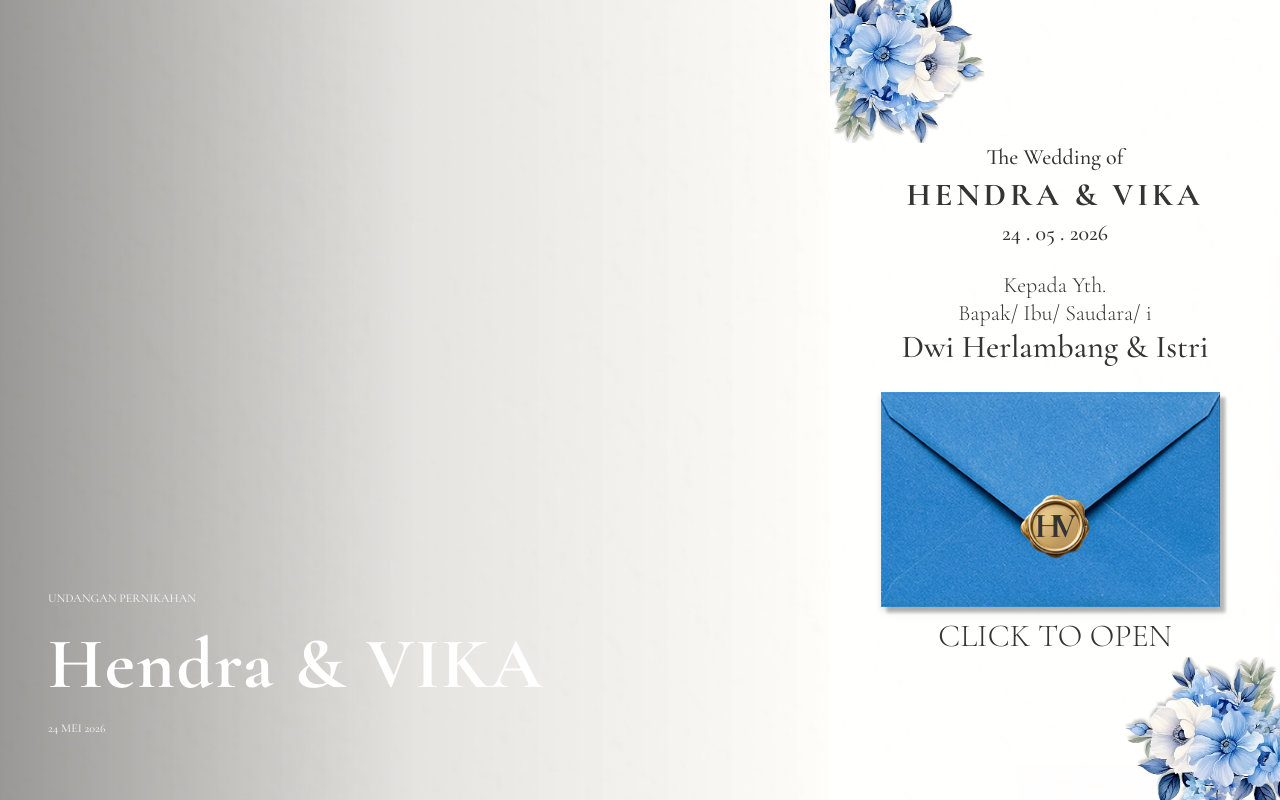
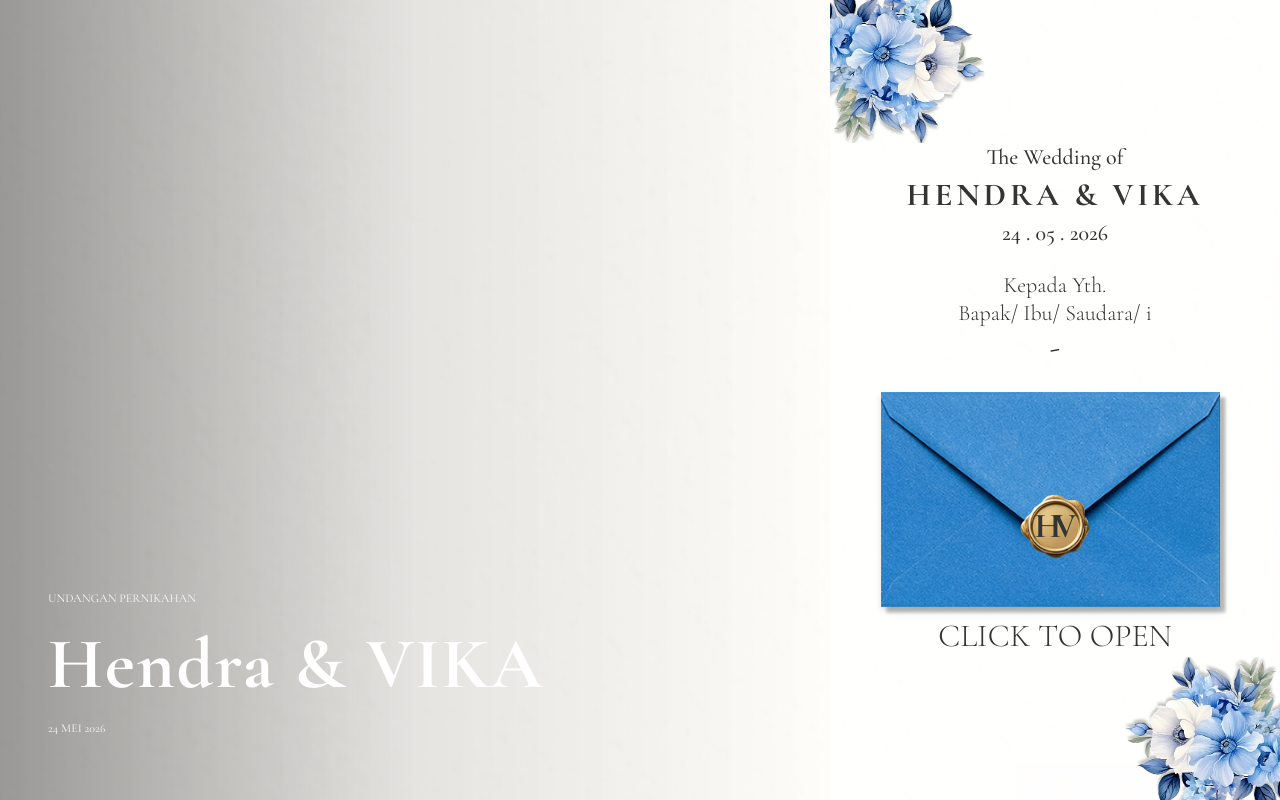
Before and after one commit to Arrasyidff/web-invitation-bunvik, a Next.js app in the folder frontend/: page / in a window 1280 px wide. Built offline with nearby package versions, Linux system fonts and the light colour scheme.

Commit message:
feat: Enhance HomePage with guest name support and loading optimization. Introduce Suspense for improved loading experience, and pass guest name to CoverSection and CoverRightPanel for personalized display. Update default guest name constant for better handling.

```diff
--- a/frontend/src/app/page.tsx
+++ b/frontend/src/app/page.tsx
@@ -1,6 +1,7 @@
 "use client";
 
-import { useState, useEffect, useRef } from "react";
+import { useState, useEffect, useRef, Suspense } from "react";
+import { useSearchParams } from "next/navigation";
 import { CoverSection } from "@/features/cover/components/CoverSection";
 import { CoverLeftPanel } from "@/features/cover/components/CoverLeftPanel";
 import { CoverRightPanel } from "@/features/cover/components/CoverRightPanel";
@@ -28,7 +29,10 @@ const PRELOAD_IMAGE_URLS = [
   flowerFrameSrc.src,
 ];
 
-export default function HomePage() {
+function HomePageContent() {
+  const searchParams = useSearchParams();
+  const guestName = searchParams.get("to") ?? undefined;
+
   const [isInvitationOpen, setIsInvitationOpen] = useState(false);
   const [isLoading, setIsLoading] = useState(true);
   const [isOpening, setIsOpening] = useState(false);
@@ -83,7 +87,7 @@ export default function HomePage() {
       {/* Mobile layout */}
       <div className="md:hidden bg-white/75">
         {!isInvitationOpen ? (
-          <CoverSection onOpen={handleOpen} />
+          <CoverSection onOpen={handleOpen} guestName={guestName} />
         ) : (
           <>
             <div className="pb-16">
@@ -107,7 +111,7 @@ export default function HomePage() {
         <div className="w-112.5 h-full shrink-0 flex flex-col">
           <div ref={desktopScrollRef} className="flex-1 overflow-y-auto">
             {!isInvitationOpen ? (
-              <CoverRightPanel onOpen={handleOpen} />
+              <CoverRightPanel onOpen={handleOpen} guestName={guestName} />
             ) : (
               <div>
                 <OpeningSection />
@@ -129,3 +133,11 @@ export default function HomePage() {
     </main>
   );
 }
+
+export default function HomePage() {
+  return (
+    <Suspense>
+      <HomePageContent />
+    </Suspense>
+  );
+}
--- a/frontend/src/features/cover/components/CoverRightPanel.tsx
+++ b/frontend/src/features/cover/components/CoverRightPanel.tsx
@@ -26,7 +26,7 @@ export function CoverRightPanel({
           <p className="font-sans font-light text-[1.375rem] tracking-wide text-foreground">
             Bapak/ Ibu/ Saudara/ i
           </p>
-          <p className="font-sans font-medium text-[2rem] text-foreground">
+          <p className="font-sans font-medium text-[2rem] text-foreground capitalize">
             {guestName}
           </p>
         </div>
--- a/frontend/src/features/cover/components/CoverSection.tsx
+++ b/frontend/src/features/cover/components/CoverSection.tsx
@@ -31,7 +31,7 @@ export function CoverSection({
           <p className="font-sans font-light text-[1.375rem] tracking-wide text-foreground">
             Bapak/ Ibu/ Saudara/ i
           </p>
-          <p className="font-sans font-medium text-[2rem] text-foreground">
+          <p className="font-sans font-medium text-[2rem] text-foreground capitalize">
             {guestName}
           </p>
         </div>
--- a/frontend/src/lib/constants.ts
+++ b/frontend/src/lib/constants.ts
@@ -17,7 +17,7 @@ export const MAPS_URL = "https://maps.app.goo.gl/Phb495rqUCcagFEx6";
 export const MAPS_EMBED_URL = "https://www.google.com/maps/embed?pb=!1m18!1m12!1m3!1d3944.1833809589334!2d115.18912307424395!3d-8.67410409137375!2m3!1f0!2f0!3f0!3m2!1i1024!2i768!4f13.1!3m3!1m2!1s0x2dd240cafea30fed%3A0x845f20572a7e27d1!2sAttadzkir%20Bali!5e0!3m2!1sid!2sid!4v1778851673775!5m2!1sid!2sid";
 export const WEDDING_DATE_SHORT = "24 . 05 . 26";
 export const WEDDING_DATE_LONG = "24 MEI 2026";
-export const GUEST_NAME_DEFAULT = "Dwi Herlambang & Istri";
+export const GUEST_NAME_DEFAULT = "-";
 
 export const LOVE_STORY_ENTRIES = [
   "Pertemuan pertama kami terjadi di sebuah momen yang tak terduga, namun terasa begitu tepat. Sebuah senyum yang sederhana mengawali perjalanan panjang yang penuh makna.",
```
